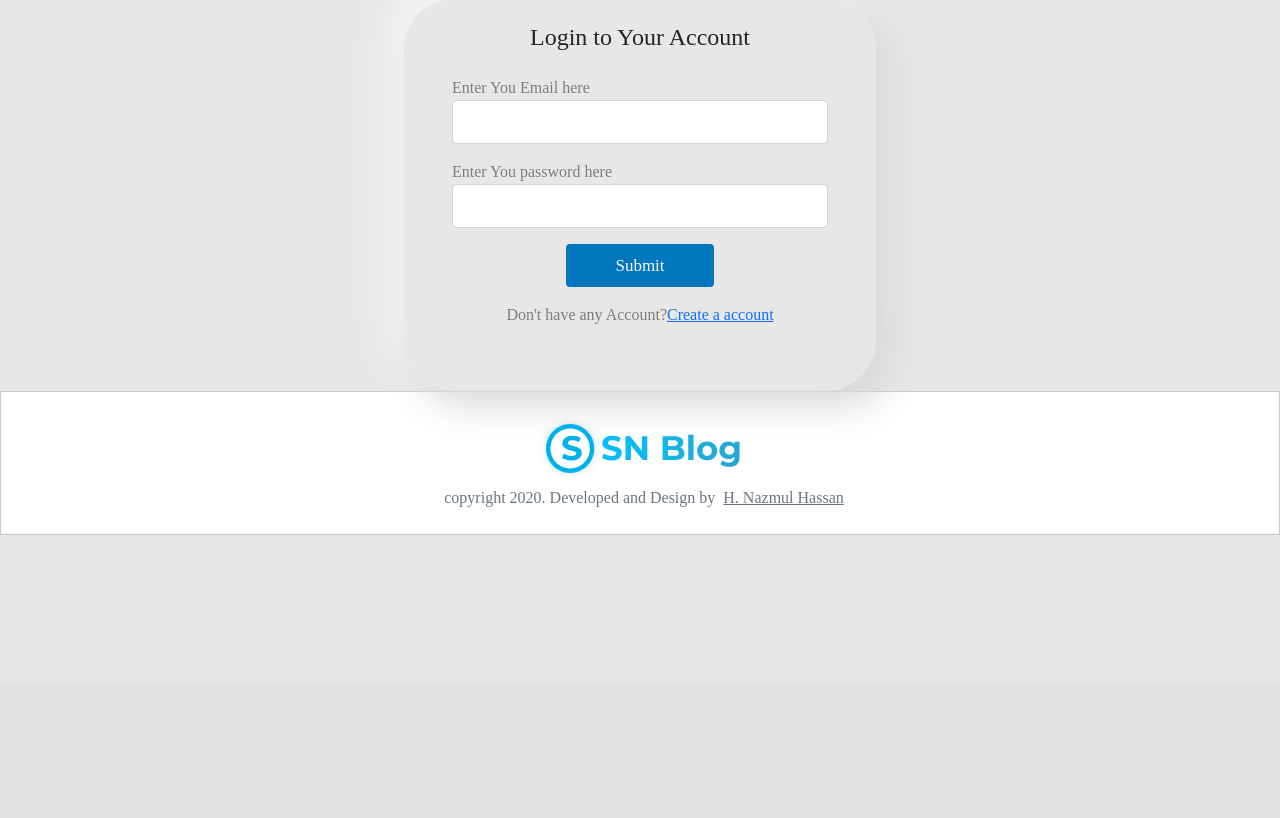
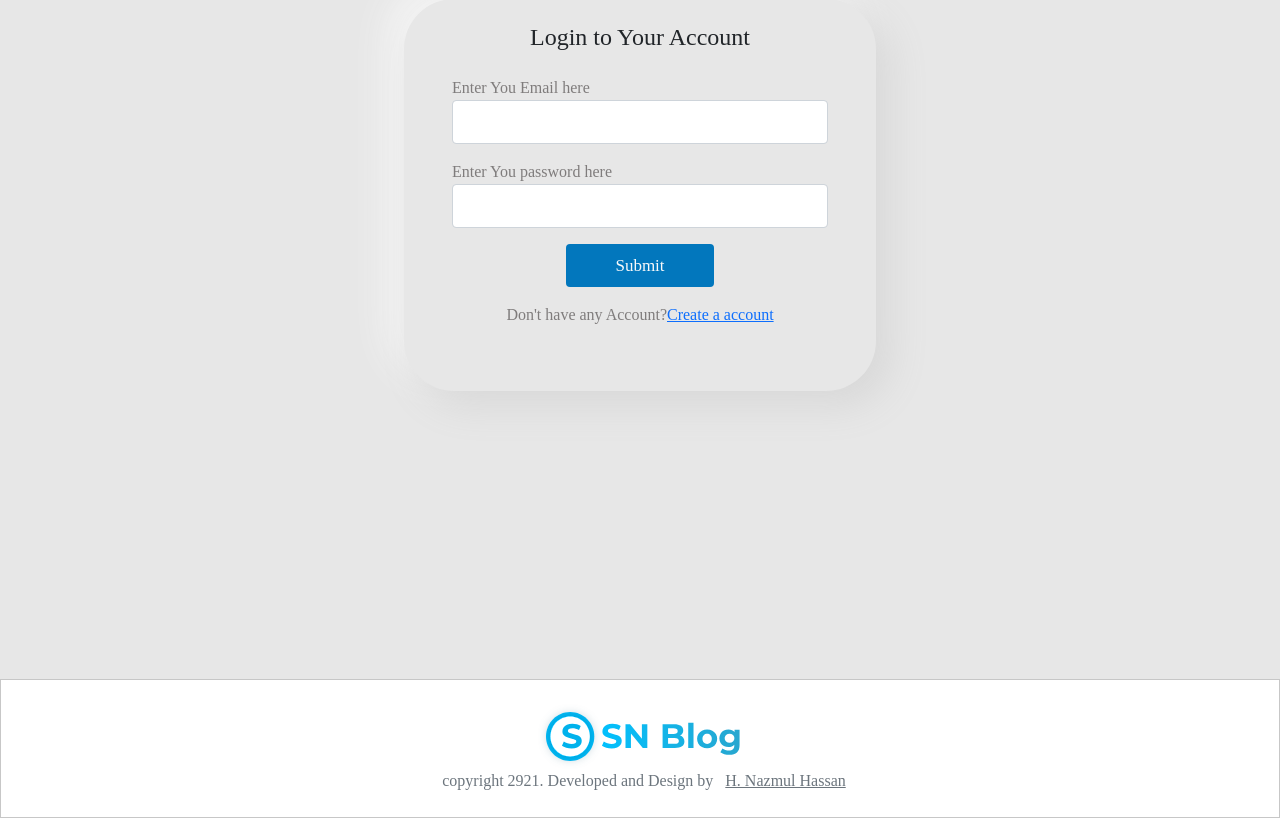
Before and after one commit to HNazmul-X/nodejs-blog-website, a Node server app: page /auth/login in a window 1280 px wide. Shown: the part 117-935 px from the top of the page. Before the commit the page ends 652 px from the top, so only its background shows below. Run offline with Node 20, Linux system fonts and the light colour scheme; some libraries are stand-ins or nearby versions; some web fonts are replaced.

Commit message:
some error fixed

```diff
--- a/views/includes/footer.ejs
+++ b/views/includes/footer.ejs
@@ -6,8 +6,7 @@
 					<img src="/images/sn-blog-navbar-logo.svg" alt="">
 				</div>
 				<div>
-					<p class="text-muted m-0 d-inline-flex align-items-center"> <span class="iconify-inline mx-2" data-icon="ph:copyright"></span> copyright 2020. Developed and Design by <a class="mx-2 text-muted" href="https://web-hnazmul.web.app"> H. Nazmul Hassan </a></p>
-
+					<p class="text-muted m-0"> <span class="iconify-inline mx-2" data-icon="ph:copyright"></span> copyright 2921. Developed and Design by <a class="mx-2 text-muted" href="https://web-hnazmul.web.app"> H. Nazmul Hassan </a></p>
 				</div>
 			</div>
 		</div>
--- a/views/pages/auth/login.ejs
+++ b/views/pages/auth/login.ejs
@@ -32,6 +32,9 @@
         </div>
     </div>
 </div>
+<div class="p-2 p-md-5"></div>
+<div class="p-2 p-md-5"></div>
+<div class="p-2 p-md-5"></div>
 
 <%- include("../../includes/footer.ejs") %>
 <script src="https://cdnjs.cloudflare.com/ajax/libs/croppie/2.6.5/croppie.min.js"></script>
--- a/views/pages/auth/signup.ejs
+++ b/views/pages/auth/signup.ejs
@@ -39,6 +39,8 @@
         </div>
     </div>
 </div>
+<div class="p-2 p-md-5"></div>
+<div class="p-2 p-md-5"></div>
 
 <%- include("../../includes/footer.ejs") %>
 <script src="https://cdnjs.cloudflare.com/ajax/libs/croppie/2.6.5/croppie.min.js"></script>
```
